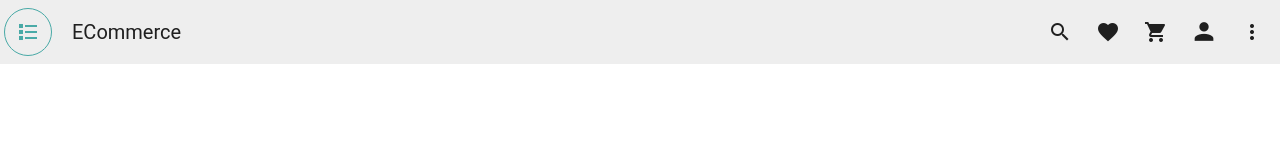
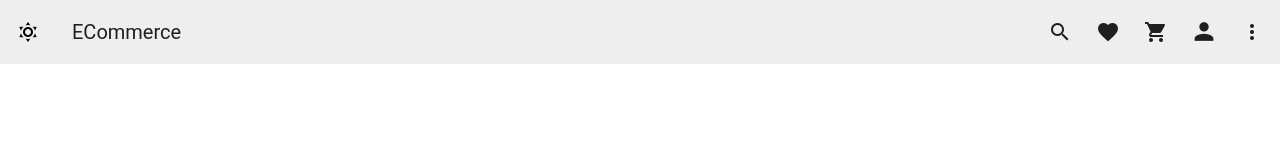
Before and after one commit to seymacelebi/e-commerce-gui, a Vue app: page /cartList in a window 1280 px wide. Shown: the top 160 px of the page. Built offline with nearby package versions, Linux system fonts and the light colour scheme.

Commit message:
e-commerce icon changed

```diff
--- a/src/components/AppHeader.vue
+++ b/src/components/AppHeader.vue
@@ -1,8 +1,8 @@
 <template>
   <div>
     <v-toolbar dark prominent>
-      <v-btn variant="outlined" icon color="secondary">
-        <v-icon>mdi-format-list-bulleted-square</v-icon>
+      <v-btn  icon color="black">
+        <v-icon>mdi-weather-sunny</v-icon>
       </v-btn>
       <v-toolbar-title
         @click="
--- a/src/components/products/ProductList.vue
+++ b/src/components/products/ProductList.vue
@@ -16,17 +16,19 @@
         <v-card-subtitle>{{ product.description }} </v-card-subtitle>
 
         <v-card-actions>
-          <v-btn
+          <v-btn rounded="lg"  class="mt-n2 add"  > {{ product.price}} $ </v-btn>
+          <!-- <v-btn
             outlined
             class="mt-n2 add"
             @click="() => updateQuantity(product.quantity - 1)"
           >
+
             <v-icon color="green" variant="outlined"> mdi-minus </v-icon>
           </v-btn>
           <p>{{ product.quantity }}</p>
           <v-btn outlined class="mt-n2 add">
             <v-icon color="green" variant="outlined"> mdi-plus </v-icon>
-          </v-btn>
+          </v-btn> -->
 
           <v-spacer></v-spacer>
 
@@ -41,10 +43,10 @@
             "
             >Detaya Git</v-btn
           >
-          <!--
+
           <v-btn class="mx-2 mt-n3" color="green" @click="addBasket(product)">
             <v-icon> mdi-shopping </v-icon>
-          </v-btn> -->
+          </v-btn>
         </v-card-actions>
       </v-card>
     </v-col>
@@ -63,11 +65,9 @@ export default {
   computed: {
     ...mapState(useProductStore, ["getProductGetters"]),
     ...mapState(useCartStore, ["getBasketGetters"]),
-    ...mapActions(useProductStore, ['getAllProduct'])
+    ...mapActions(useProductStore, ["getAllProduct"]),
   },
   methods: {
-
-
     // addBasket(item: BasketObjectType) {
     //   this.addOrRemoveBasket(item);
     //   console.log(item, "laf");
@@ -76,9 +76,7 @@ export default {
   },
 
   mounted() {
-
-    this.getAllProduct
-
+    this.getAllProduct;
   },
 };
 </script>
```
